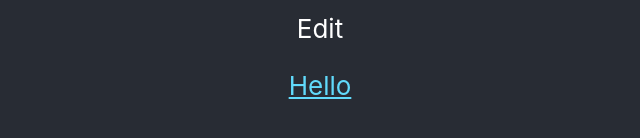
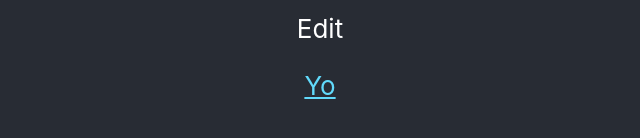
Before and after one commit to patrykpanek/CountryFinder, a React (Create React App) app: page / in a window 1280 px wide. Shown: the part 516-654 px from the top of the page, without its empty margins (320-960 px from the left). Built offline with nearby package versions, Linux system fonts and the light colour scheme.

Commit message:
GYM-3: added auth0 to log in to website

```diff
--- a/src/App.tsx
+++ b/src/App.tsx
@@ -16,7 +16,7 @@ function App() {
           target="_blank"
           rel="noopener noreferrer"
         >
-         Hello
+         Yo
         </a>
       </header>
     </div>
```
